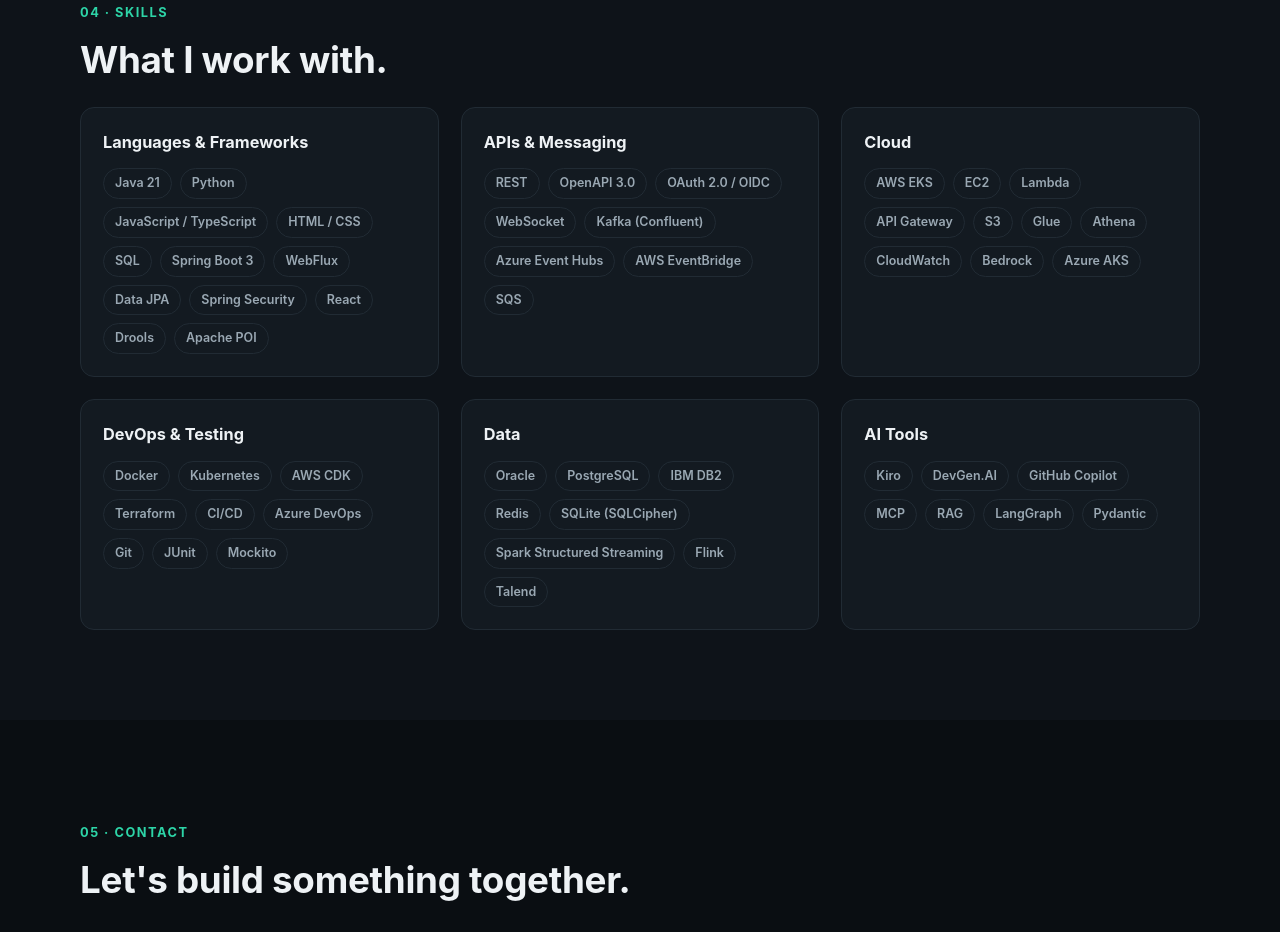
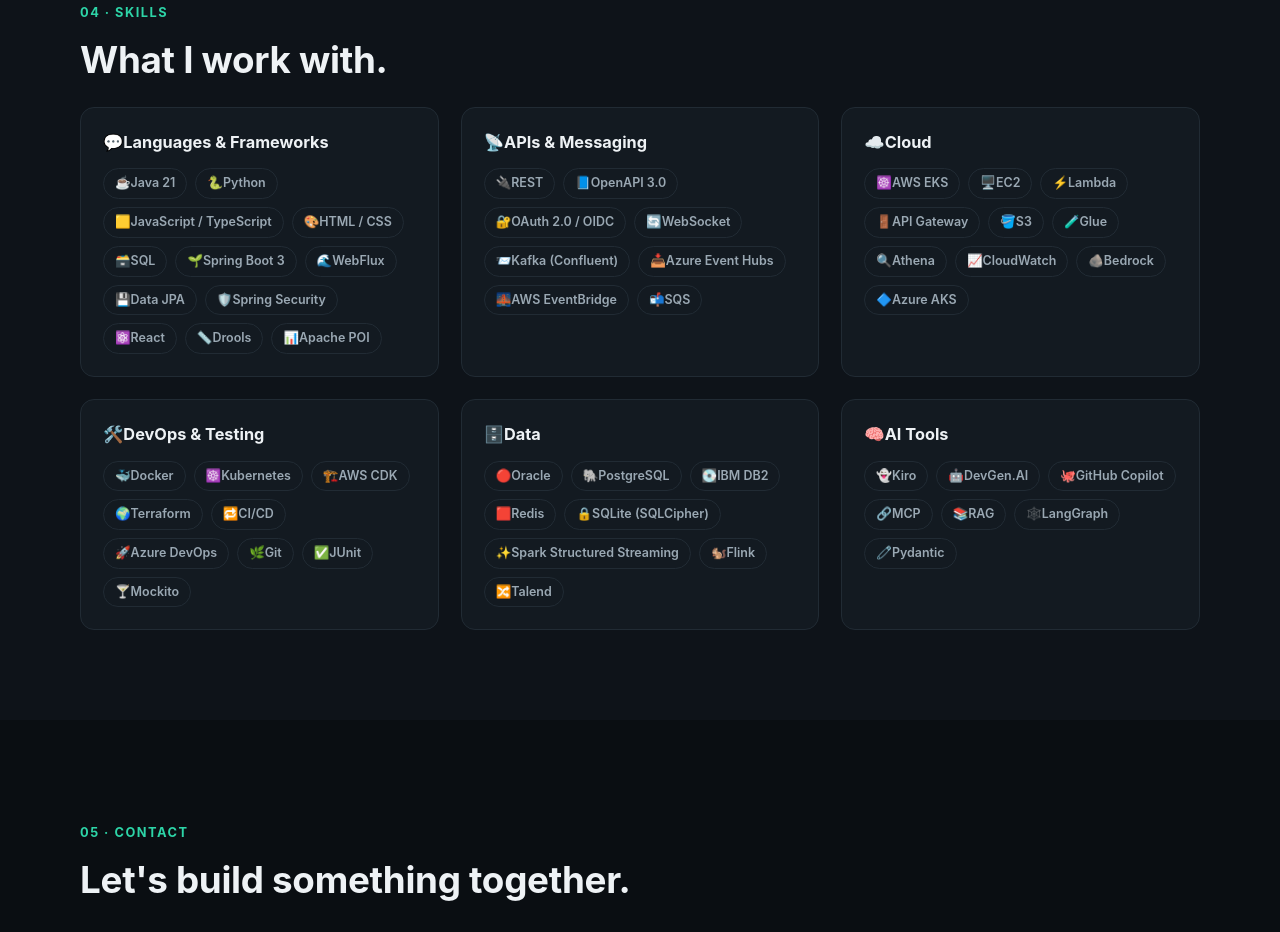
Before and after one commit to knitish91599-lgtm/NitishK_Portfolio, a plain HTML site: page index.html in a window 1280 px wide. Shown: the part 3930-4862 px from the top of the page. Drawn offline with Linux system fonts and the light colour scheme.

Commit message:
Added lil icons

```diff
--- a/index.html
+++ b/index.html
@@ -100,7 +100,7 @@
           <div class="timeline-marker"></div>
           <div class="timeline-content">
             <div class="timeline-head">
-              <h3>Southwest Airlines</h3>
+              <h3><img class="company-logo" src="assets/logos/southwest.png" alt="" aria-hidden="true">Southwest Airlines</h3>
               <span class="timeline-date">Jun 2026 – Present</span>
             </div>
             <p class="timeline-role">Software Engineer &middot; Backend &amp; Platform Engineering</p>
@@ -120,7 +120,7 @@
           <div class="timeline-marker"></div>
           <div class="timeline-content">
             <div class="timeline-head">
-              <h3>Morgan Stanley</h3>
+              <h3><img class="company-logo" src="assets/logos/morganstanley.png" alt="" aria-hidden="true">Morgan Stanley</h3>
               <span class="timeline-date">Nov 2025 – May 2026</span>
             </div>
             <p class="timeline-role">Java Full Stack Developer</p>
@@ -139,7 +139,7 @@
           <div class="timeline-marker"></div>
           <div class="timeline-content">
             <div class="timeline-head">
-              <h3>Enbridge</h3>
+              <h3><img class="company-logo" src="assets/logos/enbridge.png" alt="" aria-hidden="true">Enbridge</h3>
               <span class="timeline-date">Mar 2025 – Nov 2025</span>
             </div>
             <p class="timeline-role">Software Developer &middot; Backend &amp; Platform Engineering</p>
@@ -158,7 +158,7 @@
           <div class="timeline-marker"></div>
           <div class="timeline-content">
             <div class="timeline-head">
-              <h3>Capgemini</h3>
+              <h3><img class="company-logo" src="assets/logos/capgemini.png" alt="" aria-hidden="true">Capgemini</h3>
               <span class="timeline-date">Aug 2021 – Feb 2023</span>
             </div>
             <p class="timeline-role">Software Engineer &middot; Data Engineering &middot; India</p>
@@ -197,28 +197,28 @@
       <h2 class="reveal">What I work with.</h2>
       <div class="skills-grid">
         <div class="skill-card reveal">
-          <h3>Languages &amp; Frameworks</h3>
-          <div class="tag-row"><span class="tag">Java 21</span><span class="tag">Python</span><span class="tag">JavaScript / TypeScript</span><span class="tag">HTML / CSS</span><span class="tag">SQL</span><span class="tag">Spring Boot 3</span><span class="tag">WebFlux</span><span class="tag">Data JPA</span><span class="tag">Spring Security</span><span class="tag">React</span><span class="tag">Drools</span><span class="tag">Apache POI</span></div>
+          <h3><span class="tag-icon">💬</span>Languages &amp; Frameworks</h3>
+          <div class="tag-row"><span class="tag"><span class="tag-icon">☕</span>Java 21</span><span class="tag"><span class="tag-icon">🐍</span>Python</span><span class="tag"><span class="tag-icon">🟨</span>JavaScript / TypeScript</span><span class="tag"><span class="tag-icon">🎨</span>HTML / CSS</span><span class="tag"><span class="tag-icon">🗃️</span>SQL</span><span class="tag"><span class="tag-icon">🌱</span>Spring Boot 3</span><span class="tag"><span class="tag-icon">🌊</span>WebFlux</span><span class="tag"><span class="tag-icon">💾</span>Data JPA</span><span class="tag"><span class="tag-icon">🛡️</span>Spring Security</span><span class="tag"><span class="tag-icon">⚛️</span>React</span><span class="tag"><span class="tag-icon">📏</span>Drools</span><span class="tag"><span class="tag-icon">📊</span>Apache POI</span></div>
         </div>
         <div class="skill-card reveal">
-          <h3>APIs &amp; Messaging</h3>
-          <div class="tag-row"><span class="tag">REST</span><span class="tag">OpenAPI 3.0</span><span class="tag">OAuth 2.0 / OIDC</span><span class="tag">WebSocket</span><span class="tag">Kafka (Confluent)</span><span class="tag">Azure Event Hubs</span><span class="tag">AWS EventBridge</span><span class="tag">SQS</span></div>
+          <h3><span class="tag-icon">📡</span>APIs &amp; Messaging</h3>
+          <div class="tag-row"><span class="tag"><span class="tag-icon">🔌</span>REST</span><span class="tag"><span class="tag-icon">📘</span>OpenAPI 3.0</span><span class="tag"><span class="tag-icon">🔐</span>OAuth 2.0 / OIDC</span><span class="tag"><span class="tag-icon">🔄</span>WebSocket</span><span class="tag"><span class="tag-icon">📨</span>Kafka (Confluent)</span><span class="tag"><span class="tag-icon">📥</span>Azure Event Hubs</span><span class="tag"><span class="tag-icon">🌉</span>AWS EventBridge</span><span class="tag"><span class="tag-icon">📬</span>SQS</span></div>
         </div>
         <div class="skill-card reveal">
-          <h3>Cloud</h3>
-          <div class="tag-row"><span class="tag">AWS EKS</span><span class="tag">EC2</span><span class="tag">Lambda</span><span class="tag">API Gateway</span><span class="tag">S3</span><span class="tag">Glue</span><span class="tag">Athena</span><span class="tag">CloudWatch</span><span class="tag">Bedrock</span><span class="tag">Azure AKS</span></div>
+          <h3><span class="tag-icon">☁️</span>Cloud</h3>
+          <div class="tag-row"><span class="tag"><span class="tag-icon">☸️</span>AWS EKS</span><span class="tag"><span class="tag-icon">🖥️</span>EC2</span><span class="tag"><span class="tag-icon">⚡</span>Lambda</span><span class="tag"><span class="tag-icon">🚪</span>API Gateway</span><span class="tag"><span class="tag-icon">🪣</span>S3</span><span class="tag"><span class="tag-icon">🧪</span>Glue</span><span class="tag"><span class="tag-icon">🔍</span>Athena</span><span class="tag"><span class="tag-icon">📈</span>CloudWatch</span><span class="tag"><span class="tag-icon">🪨</span>Bedrock</span><span class="tag"><span class="tag-icon">🔷</span>Azure AKS</span></div>
         </div>
         <div class="skill-card reveal">
-          <h3>DevOps &amp; Testing</h3>
-          <div class="tag-row"><span class="tag">Docker</span><span class="tag">Kubernetes</span><span class="tag">AWS CDK</span><span class="tag">Terraform</span><span class="tag">CI/CD</span><span class="tag">Azure DevOps</span><span class="tag">Git</span><span class="tag">JUnit</span><span class="tag">Mockito</span></div>
+          <h3><span class="tag-icon">🛠️</span>DevOps &amp; Testing</h3>
+          <div class="tag-row"><span class="tag"><span class="tag-icon">🐳</span>Docker</span><span class="tag"><span class="tag-icon">☸️</span>Kubernetes</span><span class="tag"><span class="tag-icon">🏗️</span>AWS CDK</span><span class="tag"><span class="tag-icon">🌍</span>Terraform</span><span class="tag"><span class="tag-icon">🔁</span>CI/CD</span><span class="tag"><span class="tag-icon">🚀</span>Azure DevOps</span><span class="tag"><span class="tag-icon">🌿</span>Git</span><span class="tag"><span class="tag-icon">✅</span>JUnit</span><span class="tag"><span class="tag-icon">🍸</span>Mockito</span></div>
         </div>
         <div class="skill-card reveal">
-          <h3>Data</h3>
-          <div class="tag-row"><span class="tag">Oracle</span><span class="tag">PostgreSQL</span><span class="tag">IBM DB2</span><span class="tag">Redis</span><span class="tag">SQLite (SQLCipher)</span><span class="tag">Spark Structured Streaming</span><span class="tag">Flink</span><span class="tag">Talend</span></div>
+          <h3><span class="tag-icon">🗄️</span>Data</h3>
+          <div class="tag-row"><span class="tag"><span class="tag-icon">🔴</span>Oracle</span><span class="tag"><span class="tag-icon">🐘</span>PostgreSQL</span><span class="tag"><span class="tag-icon">💽</span>IBM DB2</span><span class="tag"><span class="tag-icon">🟥</span>Redis</span><span class="tag"><span class="tag-icon">🔒</span>SQLite (SQLCipher)</span><span class="tag"><span class="tag-icon">✨</span>Spark Structured Streaming</span><span class="tag"><span class="tag-icon">🐿️</span>Flink</span><span class="tag"><span class="tag-icon">🔀</span>Talend</span></div>
         </div>
         <div class="skill-card reveal">
-          <h3>AI Tools</h3>
-          <div class="tag-row"><span class="tag">Kiro</span><span class="tag">DevGen.AI</span><span class="tag">GitHub Copilot</span><span class="tag">MCP</span><span class="tag">RAG</span><span class="tag">LangGraph</span><span class="tag">Pydantic</span></div>
+          <h3><span class="tag-icon">🧠</span>AI Tools</h3>
+          <div class="tag-row"><span class="tag"><span class="tag-icon">👻</span>Kiro</span><span class="tag"><span class="tag-icon">🤖</span>DevGen.AI</span><span class="tag"><span class="tag-icon">🐙</span>GitHub Copilot</span><span class="tag"><span class="tag-icon">🔗</span>MCP</span><span class="tag"><span class="tag-icon">📚</span>RAG</span><span class="tag"><span class="tag-icon">🕸️</span>LangGraph</span><span class="tag"><span class="tag-icon">🧷</span>Pydantic</span></div>
         </div>
       </div>
     </div>
```
